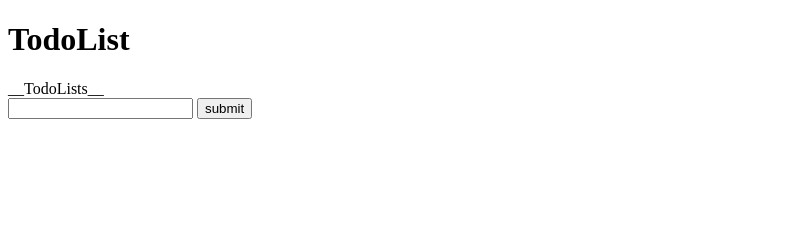
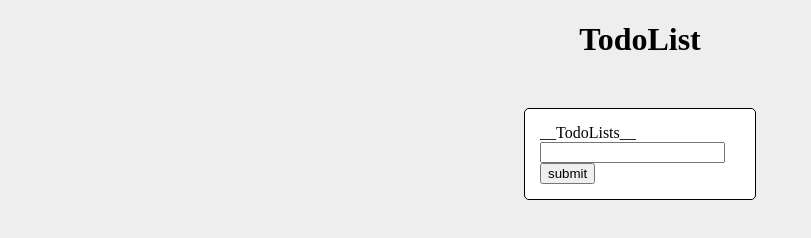
Before and after one commit to step-batch-7/todo-desibabua, a website: page template/index.html in a window 1280 px wide. Shown: the whole page, without its empty margins (0-811 px from the left). Drawn offline with Linux system fonts and the light colour scheme; files that its build step writes are made by us from their sources.

Commit message:
added some css styling to index.html

```diff
--- a/public/css/style.css
+++ b/public/css/style.css
@@ -6,6 +6,20 @@ input[type='checkbox'] {
   display: inline-flex;
 }
 
+h1 {
+  text-align: center;
+}
+
+body {
+  background-color: #eee;
+}
+
 .listContainer {
+  margin: 50px auto;
   display: grid;
+  border: 1px solid black;
+  border-radius: 5px;
+  max-width: 200px;
+  padding: 15px;
+  background-color: white;
 }
```
Also changed, not shown: dataBase/todoHistory.json (deleted, +0 -26 lines).
